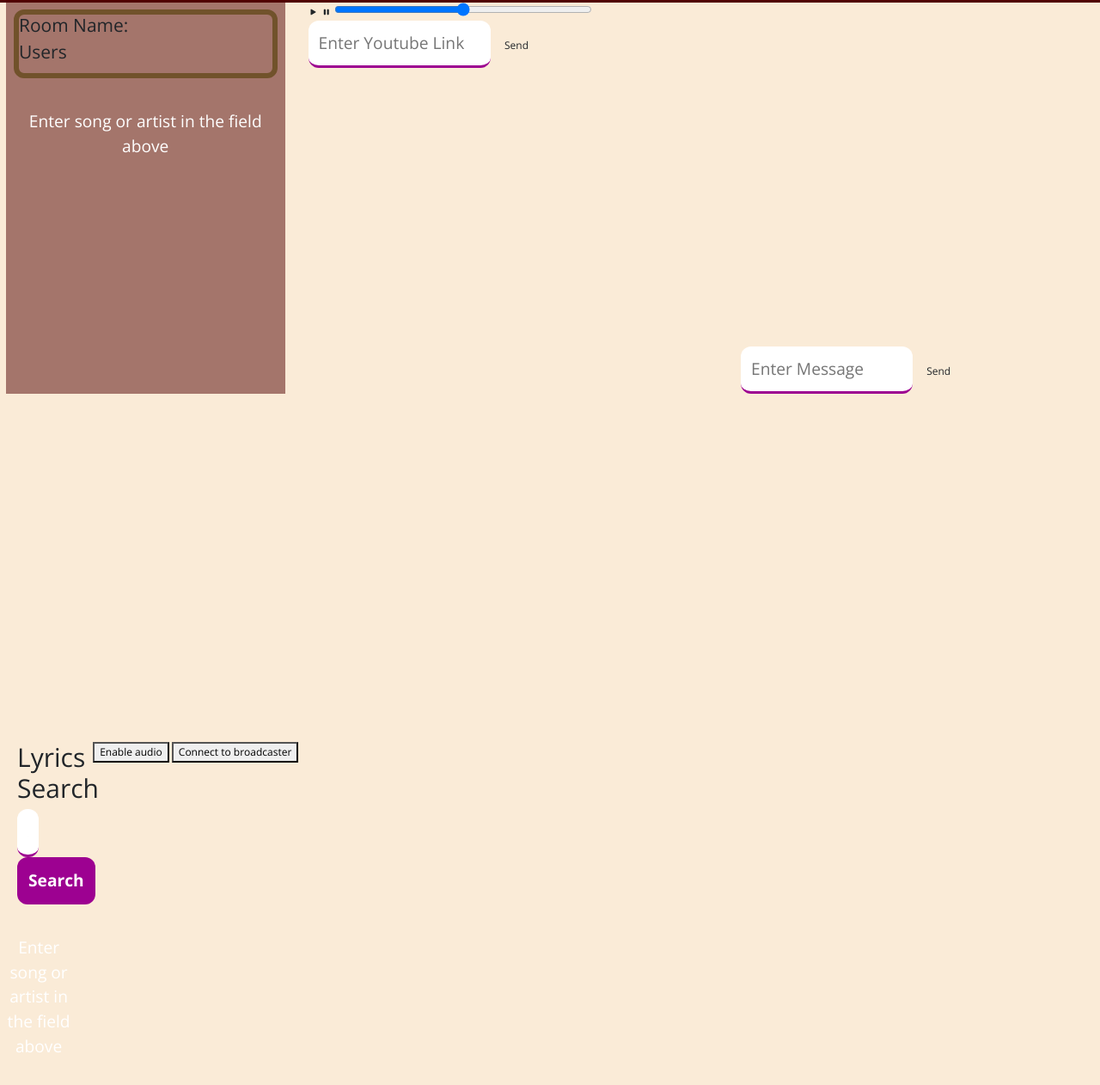
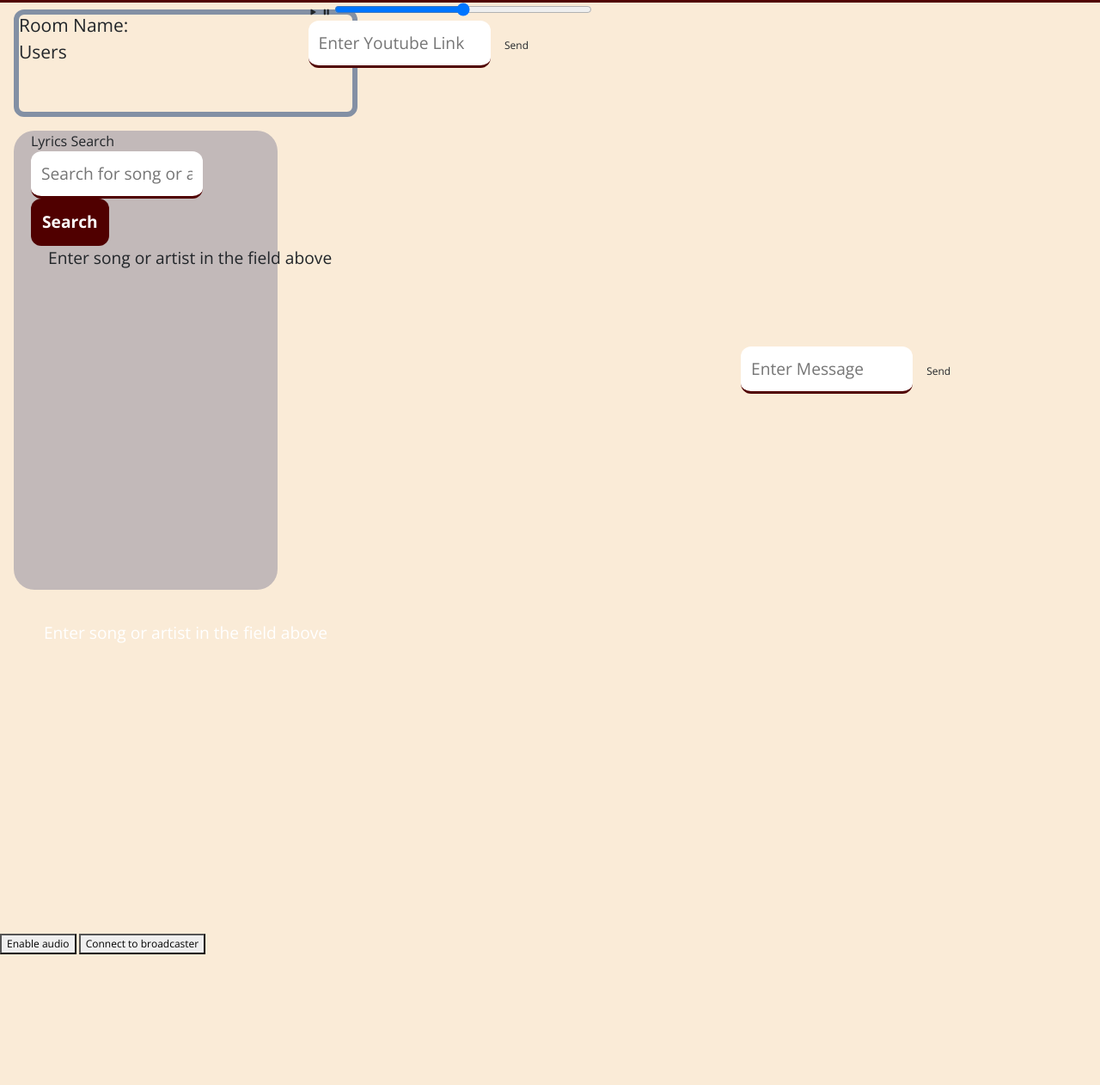
Before and after one commit to kuma190/AggieAux, a website: page fullChatroom/public/party.html in a window 1280 px wide. Shown: the part 42-1304 px from the top of the page at 86% size. After the commit the page ends 1152 px from the top, so only its background shows below. Drawn offline with nearby package versions, Linux system fonts and the light colour scheme; no server answers; a script that the page names is missing.

Commit message:
lyrics works perfectly

```diff
--- a/fullChatroom/public/css/lyrics.css
+++ b/fullChatroom/public/css/lyrics.css
@@ -5,7 +5,8 @@
     --white: #fff;
     --black: #1c2b2d;
     --blue: #31326f;
-    --color-primary: #9d0191;
+    /* --color-primary: #9d0191; */
+    --color-primary: #500000;
     --color-sec: #db6400;
     --color-grey: #eee;
     --color-dark-grey: #222831;
@@ -74,6 +75,21 @@ img {
     border-radius: 2rem;
     margin-bottom: 2rem;
 }
+  #lyrics input{
+      width: 75%;
+  }
+
+  #lyrics-top-container{
+      font-size: 12pt;
+      border-radius: 2rem;
+      border-color: #1c2b2d;
+      margin-top: 1em;
+      background-color: rgb(194, 185, 185);
+  }
+
+  #lyrics-result {
+      /* float: right; */
+  }
 
 header h1 {
     font-size: 10rem;
@@ -120,13 +136,15 @@ section .container {
 }
 
 .songs {
-    width: 70%;
+    color: white;
+    width: 95%;
     list-style: none;
     margin:0 auto;
     padding: 2rem 0;
 }
 
 .songs li {
+    float: right;
     font-size: 1.4rem;
     text-align: center;
     display: flex;
--- a/fullChatroom/public/css/styles.css
+++ b/fullChatroom/public/css/styles.css
@@ -45,14 +45,14 @@ body {
   } */
 
  .first-col {
-   background-color: rgba(80, 0, 0, 0.5);
    margin-left: 2vh;
  }
 
  .chat-sidebar{
+   height: 125px;
    margin-top: 1vh;
    border: 6px solid;
    border-radius: 1em;
-   border-color: rgba(80, 59, 0, 0.6);
+   border-color: rgba(15, 55, 114, 0.5);
    background-color: rgba(red, green, blue, alpha);
  }
--- a/fullChatroom/public/lyrics/getLyrics.js
+++ b/fullChatroom/public/lyrics/getLyrics.js
@@ -27,7 +27,7 @@ async function beginSearch(searchValue) {
 // Display Search Result
 function displayData(data) {
     result.innerHTML = `
-    <ul class="songs">
+    <ul class="songs right">
       ${data.data
         .map(song=> `<li>
                     <div>
--- a/fullChatroom/public/party.html
+++ b/fullChatroom/public/party.html
@@ -1,108 +1,97 @@
 <!DOCTYPE html>
 <html lang="en">
+
 <head>
-    <script
-    src=" https://cdnjs.cloudflare.com/ajax/libs/socket.io/4.0.1/socket.io.js"
+    <script src=" https://cdnjs.cloudflare.com/ajax/libs/socket.io/4.0.1/socket.io.js"
         integrity="sha512-q/dWJ3kcmjBLU4Qc47E4A9kTB4m3wuTY7vkFJDTZKjTs8jhyGQnaUrxa0Ytd0ssMZhbNua9hE+E7Qv1j+DyZwA=="
         crossorigin="anonymous"></script>
     <script src="https://ajax.googleapis.com/ajax/libs/jquery/1.7.2/jquery.min.js" type="text/javascript"></script>
     <meta charset="UTF-8">
     <meta http-equiv="X-UA-Compatible" content="IE=edge">
     <meta name="viewport" content="width=device-width, initial-scale=1.0">
-    <link href="https://cdn.jsdelivr.net/npm/bootstrap@5.1.3/dist/css/bootstrap.min.css" rel="stylesheet" integrity="sha384-1BmE4kWBq78iYhFldvKuhfTAU6auU8tT94WrHftjDbrCEXSU1oBoqyl2QvZ6jIW3" crossorigin="anonymous">
+    <link href="https://cdn.jsdelivr.net/npm/bootstrap@5.1.3/dist/css/bootstrap.min.css" rel="stylesheet"
+        integrity="sha384-1BmE4kWBq78iYhFldvKuhfTAU6auU8tT94WrHftjDbrCEXSU1oBoqyl2QvZ6jIW3" crossorigin="anonymous">
     <link rel="stylesheet" href="https://cdn.jsdelivr.net/npm/bootstrap-icons@1.7.2/font/bootstrap-icons.css">
     <link rel="stylesheet" href="https://fonts.googleapis.com/icon?family=Material+Icons">
     <link rel="stylesheet" href="css/styles.css">
     <link rel="stylesheet" href="css/lyrics.css">
     <title>AggieAux</title>
 </head>
+
 <body>
-    <nav class="navbar navbar-expand-lg navbar-dark" style = "background-color: #500000;">
+    <nav class="navbar navbar-expand-lg navbar-dark" style="background-color: #500000;">
         <div class="container">
             <a href="" class="navbar-brand">
                 <img src="img/spongebobDJ.jpeg" alt="" width="30" height="24" class="d-inline-block align-text-top">
                 AggieAux</a>
         </div>
     </nav>
-    <div class = "row">
-        <div class = "first-col col-sm-3">
-            <div class = "chat-sidebar">
-                <div class = "room-name-container">
+    <div class="row">
+        <div class="first-col col-sm-3">
+            <div class="chat-sidebar overflow-auto">
+                <div class="room-name-container">
                     <h3>Room Name: </h3>
-                    <h3 id= "room-name"></h3>
+                    <h3 id="room-name"></h3>
                 </div>
                 <h3>Users</h3>
-                <ul id = "users"></ul>
+                <ul id="users"></ul>
             </div>
 
+            <!-- <div class="container"> -->
+                <!-- LYRICS -->
+                <div class="container" id="lyrics-top-container">
+                    Lyrics Search
+                    <form id="lyrics" autocomplete="off">
+                        <input type="text" id="lyrics-search" placeholder="Search for song or artist">
+                        <button>Search</button>
+                    </form>
+                    <div class="container overflow-auto" id="lyrics-result">
+                        <p>Enter song or artist in the field above</p>
+                        <script src="lyrics/getLyrics.js"></script>
+                    </div>
+                </div>
 
                     <section>
-                <div class="container" id="lyrics-result">
+                        <div class="container overflow-auto right" id="lyrics-result">
                             <p>Enter song or artist in the field above</p>
+                            <script src="lyrics/getLyrics.js"></script>
                         </div>
                     </section>
-            <script src="lyrics/getLyrics.js"></script>
-            <!-- Lyrics END -->
+
+
+            <!-- </div> -->
+
         </div>
-        <div class = "col-sm">
-            <div class = "container-fluid">
+        <div class="col-sm">
+            <div class="container-fluid">
                 <div id="player"></div>
-                <div id = "video-controls">
-                    <i id = "play" style = "cursor: pointer;" class = "bi bi-play-fill" style = "font-size: 5rem;"></i>
-                    <i id = "pause" style = "cursor: pointer;" class = "bi bi-pause-fill" style = "font-size: 5rem;"></i>
+                <div id="video-controls">
+                    <i id="play" style="cursor: pointer;" class="bi bi-play-fill" style="font-size: 5rem;"></i>
+                    <i id="pause" style="cursor: pointer;" class="bi bi-pause-fill" style="font-size: 5rem;"></i>
                     <input id="progress-bar" type="range" style="width: 300px;">
                     <span id="current-time"></span>
                     <span id="duration"></span>
                     <form id="video-request">
-                        <input type="text"
-                            id = "vidRequest"
-                            type = "text"
-                            placeholder = "Enter Youtube Link"
-                            required
-                            autocomplete = "off"
-                        />
-                        <button class = "btn" id ="vidSend">Send</button>
+                        <input type="text" id="vidRequest" type="text" placeholder="Enter Youtube Link" required
+                            autocomplete="off" />
+                        <button class="btn" id="vidSend">Send</button>
                     </form>
                 </div>
 
-                <!-- Lyrics (should appear under video) -->
-                <!-- <header>
-                    <div class="container">
-                        <h1>Lyrics Search</h1>
-                        <form id="lyrics" autocomplete="off">
-                            <input type="text" id="lyrics-search" placeholder="Search for song or artist">
-                            <button>Search</button>
-                        </form>
-                    </div>
-                </header>
-
-                <section>
-                    <div class="container" id="lyrics-result">
-                        <p>Enter song or artist in the field above</p>
-                    </div>
-                </section>
-                <script src="lyrics/getLyrics.js"></script> -->
-                <!-- Lyrics END -->
-
             </div>
         </div>
-        <div class = "col-sm">
-            <div class = "container-fluid">
-                <div class = "chat-container">
-                    <div class = "chat-main">
-                        <div class = " chat-messages overflow-auto">
+        <div class="col-sm">
+            <div class="container-fluid">
+                <div class="chat-container">
+                    <div class="chat-main">
+                        <div class=" chat-messages overflow-auto">
                         </div>
                     </div>
-                    <div class ="chat-submit-container">
+                    <div class="chat-submit-container">
                         <form id="chat-form">
-                            <input type="text"
-                                id = "msg"
-                                type = "text"
-                                placeholder = "Enter Message"
-                                required
-                                autocomplete = "off"
-                            />
-                            <button class = "btn">Send</button>
+                            <input type="text" id="msg" type="text" placeholder="Enter Message" required
+                                autocomplete="off" />
+                            <button class="btn">Send</button>
                         </form>
                     </div>
                 </div>
@@ -110,42 +99,23 @@
         </div>
 
     </div>
-    <div class = "row">
-        <div class = "col">
-            <video playsinline autoplay muted></video>
-        </div>
-    </div>
-    <div class = "row">
+    <div class="row">
 
-        <div class = "col-sm-1">
-            <!-- <header> -->
-                <div class="container">
-                    <h1>Lyrics Search</h1>
-                    <form id="lyrics" autocomplete="off">
-                        <input type="text" id="lyrics-search" placeholder="Search for song or artist">
-                        <button>Search</button>
-                    </form>
-                </div>
-            <!-- </header> -->
-
-            <section>
-                <div class="container" id="lyrics-result">
-                    <p>Enter song or artist in the field above</p>
-                </div>
-            </section>
-            <script src="lyrics/getLyrics.js"></script>
-        </div>
-
-        <div class = "col">
+        <div class="col">
             <button id="enable-audio">Enable audio</button>
-            <button id = "roomNoBut" onclick = "getRoomNo()">Connect to broadcaster</button>
+            <button id="roomNoBut" onclick="getRoomNo()">Connect to broadcaster</button>
         </div>
     </div>
     <script src="js/player.js"></script>
-    <script src="https://cdn.jsdelivr.net/npm/bootstrap@5.1.3/dist/js/bootstrap.bundle.min.js" integrity="sha384-ka7Sk0Gln4gmtz2MlQnikT1wXgYsOg+OMhuP+IlRH9sENBO0LRn5q+8nbTov4+1p" crossorigin="anonymous"></script>
-    <script src="https://cdnjs.cloudflare.com/ajax/libs/qs/6.10.1/qs.min.js" integrity="sha512-aTKlYRb1QfU1jlF3k+aS4AqTpnTXci4R79mkdie/bp6Xm51O5O3ESAYhvg6zoicj/PD6VYY0XrYwsWLcvGiKZQ==" crossorigin="anonymous" referrerpolicy="no-referrer"></script>
+    <script src="https://cdn.jsdelivr.net/npm/bootstrap@5.1.3/dist/js/bootstrap.bundle.min.js"
+        integrity="sha384-ka7Sk0Gln4gmtz2MlQnikT1wXgYsOg+OMhuP+IlRH9sENBO0LRn5q+8nbTov4+1p"
+        crossorigin="anonymous"></script>
+    <script src="https://cdnjs.cloudflare.com/ajax/libs/qs/6.10.1/qs.min.js"
+        integrity="sha512-aTKlYRb1QfU1jlF3k+aS4AqTpnTXci4R79mkdie/bp6Xm51O5O3ESAYhvg6zoicj/PD6VYY0XrYwsWLcvGiKZQ=="
+        crossorigin="anonymous" referrerpolicy="no-referrer"></script>
     <!-- <script src="/socket.io/socket.io.js"></script> -->
     <script src="js/main.js"></script>
     <script src="js/watch.js"></script>
 </body>
+
 </html>
```
Lines whose indentation alone changed are shown as unchanged.
